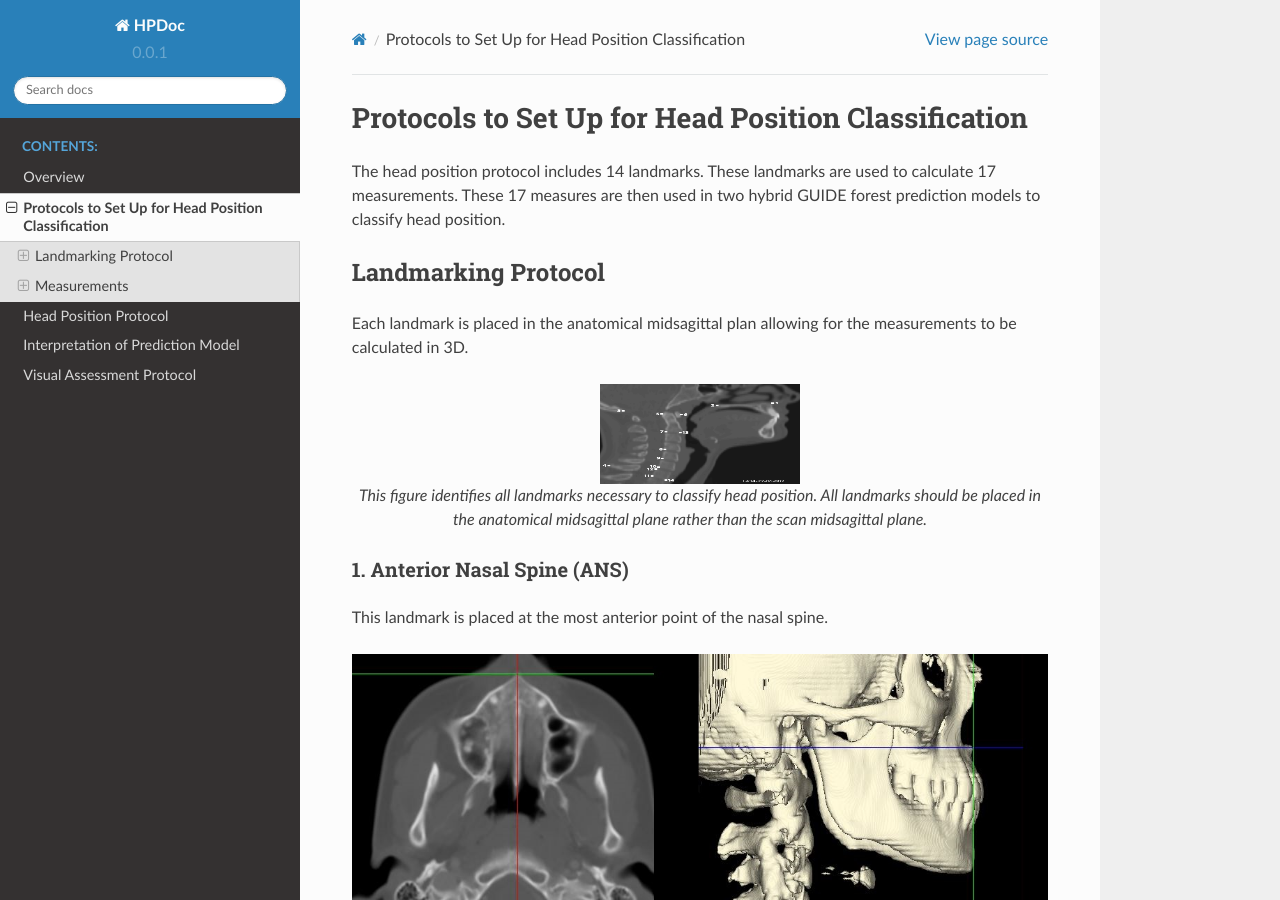
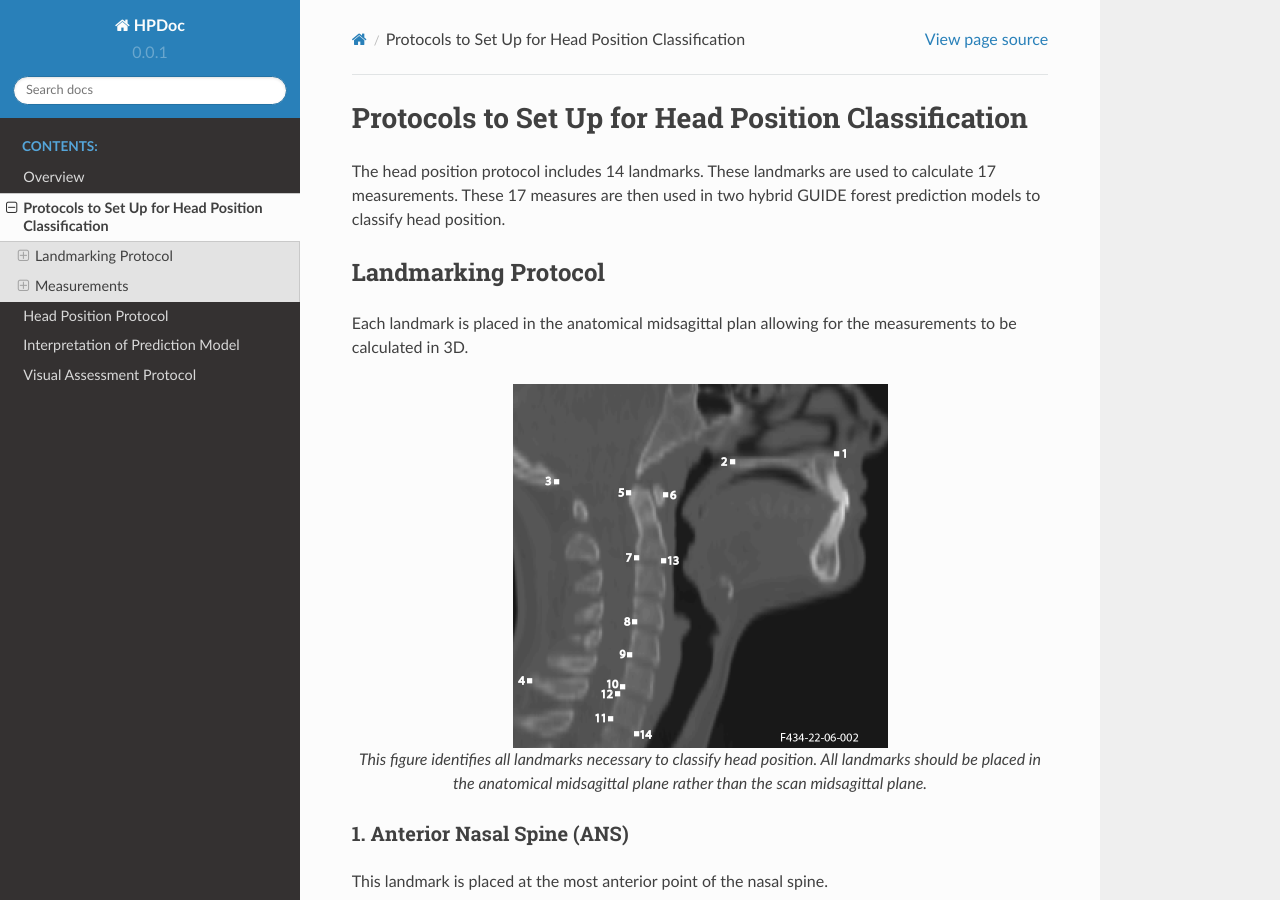
Before and after one commit to vocaltractlab/headpositiondoc, a Sphinx documentation site: the page built from source/protocol.rst, in a window 1280 px wide and 900 px high. Built offline with Sphinx 7.4.7 and the Read the Docs theme 2.0.0, drawn with Linux system fonts in a browser that asks for light colours.

Commit message:
test image32

```diff
--- a/source/protocol.rst
+++ b/source/protocol.rst
@@ -9,9 +9,8 @@ Landmarking Protocol
 Each landmark is placed in the anatomical midsagittal plan allowing for the measurements to be calculated in 3D.
 
 .. figure:: docs/landmarkHP.PNG
-	:width: 200px
 	:align: left
-	:height: 100px
+	:scale: 50%
 	:alt: alternate text
 	:figclass: align-center
 
```
